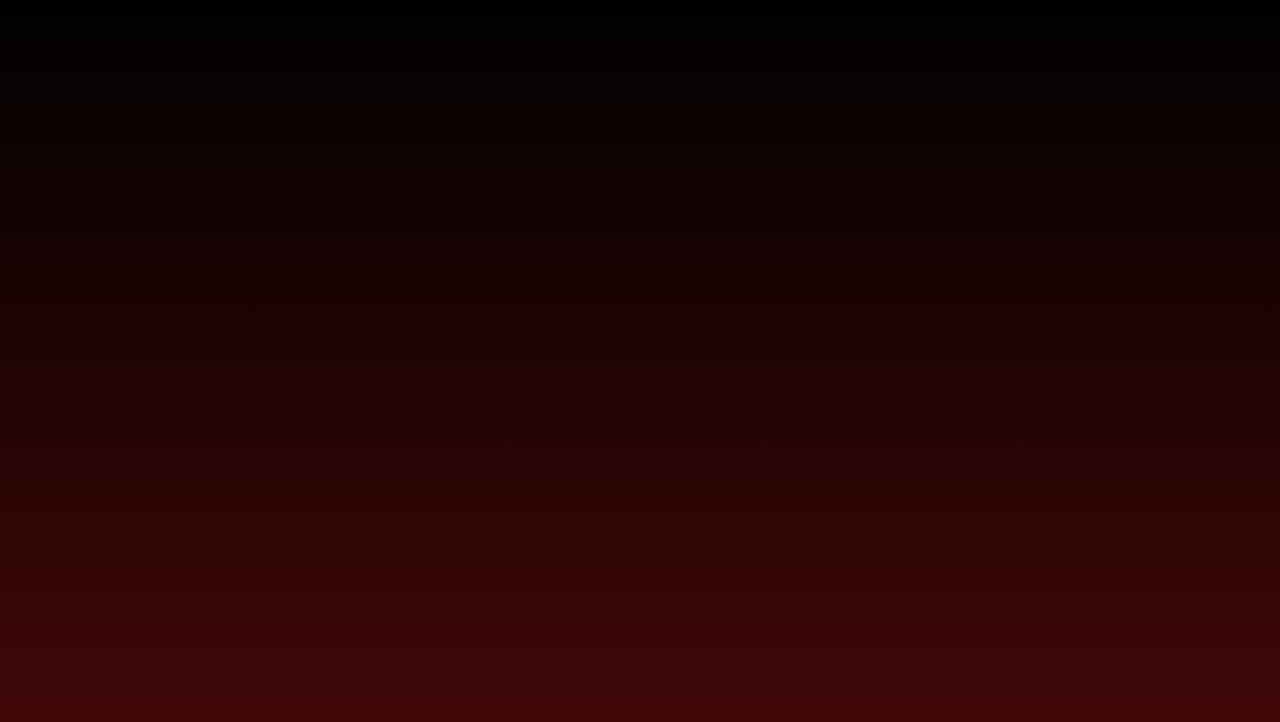
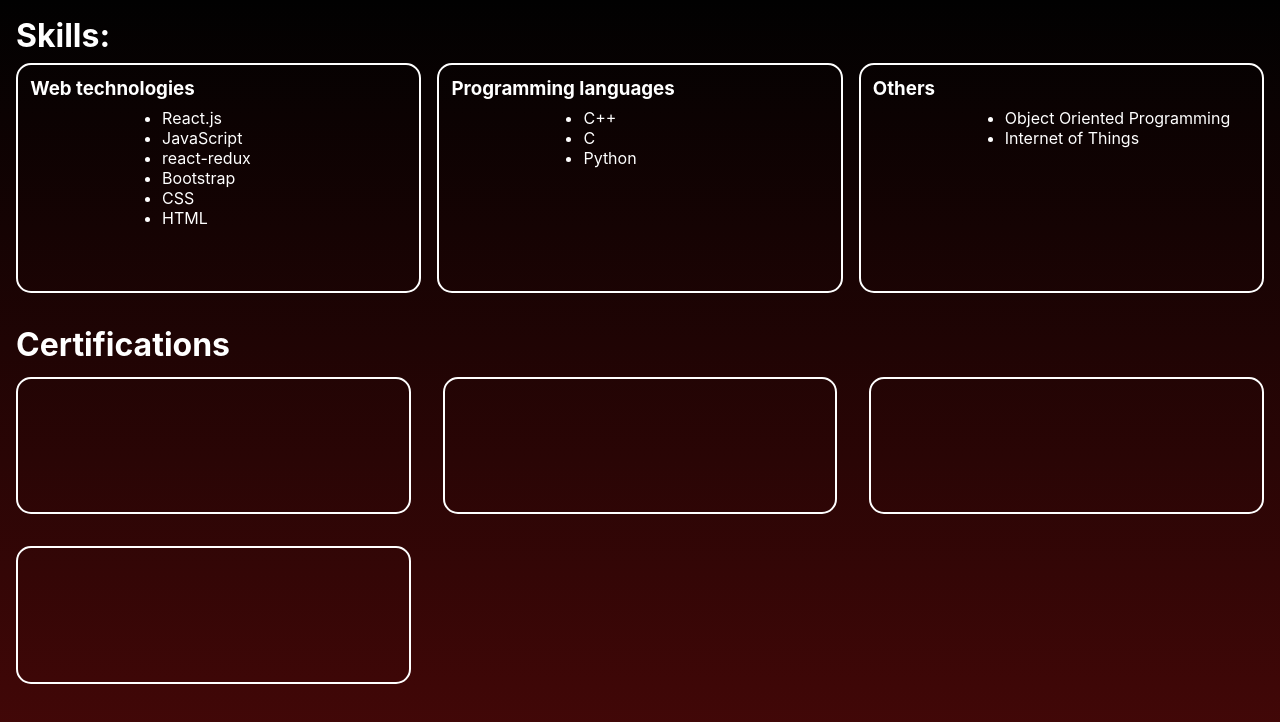
Before and after one commit to Ayyangurueswar/personal-portfolio, a React (Create React App) app: page /skills in a window 1280 px wide. Before the commit this address had no page. Shown: the top 722 px of the page. Built offline with nearby package versions, Linux system fonts and the light colour scheme.

Commit message:
Modified Skills page

```diff
--- a/src/About.js
+++ b/src/About.js
@@ -13,11 +13,11 @@ const About = () => {
             <button>Projects</button>
         </Link>
         <Link to={'/skills'} className='btn_wrapper'>
-            <button>Skills</button>
+            <button>Skills and Certifications</button>
         </Link>
-        <Link to={'/resume'} className='btn_wrapper'>
-            <button>View Resume</button>
-        </Link>
+        <a href='/' className='btn_wrapper'>
+          <button>View Resume</button>
+        </a>
         <Link to={'/contact'} className='btn_wrapper'>
             <button>Contact</button>
         </Link>
--- a/src/App.css
+++ b/src/App.css
@@ -6,8 +6,8 @@
 
 .about_container{
   font-size: 1.5rem;
-  width:100%;
-  height:100%;
+  width:100vw;
+  height:100vh;
   padding: 2%;
   display: flex;
   flex-direction: column;
@@ -17,8 +17,8 @@
 }
 
 .container{
-  width:100vw;
-  height:100vh;
+  width:100%;
+  height:100%;
   color: white;
   background: rgba(72, 8, 8, 1.0);
   background: linear-gradient(0deg, rgba(72, 8, 8, 1.0), rgba(1, 1, 1, 1.0));
@@ -101,6 +101,53 @@
   transition-duration: 500ms;
 }
 
-.description{
-  padding: 0.5rem;
+.description, .features{
+  padding-left: 0.5rem;
 }
+
+.features ul{
+  margin-left: 1.5rem;
+  margin-bottom: 0.5rem;
+}
+
+.skills_container{
+  width: 100vw;
+  height: 100vh;
+  padding: 1rem;
+}
+
+.skill_list{
+  width: 100%;
+  height: 30%;
+  display: grid;
+  grid-template-columns: repeat(3, 1fr);
+  gap: 1rem;
+  margin: 0.5rem 0;
+  margin-bottom: 2rem;
+}
+
+.skill{
+  border: 2px solid white;
+  border-radius: 15px;
+  padding: 3%;
+}
+
+.skill ul{
+  margin-left: 35%;
+  margin-top: 2%;
+}
+
+.certifications{
+  width: 100%;
+  height: 40%;
+  display: grid;
+  grid-template-columns: repeat(3, 1fr);
+  grid-auto-rows: minmax(2, auto);
+  gap: 2rem;
+  margin-top: 1%;
+}
+
+.cert{
+  border: 2px solid white;
+  border-radius: 15px;
+}
--- a/src/App.js
+++ b/src/App.js
@@ -3,6 +3,7 @@ import About from './About';
 import './App.css';
 import { BrowserRouter as Router, Routes, Route } from 'react-router-dom';
 import Projects from './Projects';
+import Skills from './Skills';
 
 function App() {
   return (
@@ -11,6 +12,7 @@ function App() {
         <Routes>
           <Route path='/' element={<About/>} exact/>
           <Route path='/projects' element={<Projects/>} exact/>
+          <Route path='/skills' element={<Skills/>} exact/>
         </Routes>
       </div>
     </Router>
--- a/src/Projects.js
+++ b/src/Projects.js
@@ -11,6 +11,14 @@ const Projects = () => {
           <h3>Food Delivery App</h3>
           <p>A food delivery app created using MERN stack technologies</p>
         </div>
+        <div className='features'>
+          <h4>Features</h4>
+          <ul>
+            <li>Allows the user to place and view orders</li>
+            <li>Added user authentication</li>
+            <li>Integrated third party APIs like mailtrap(for user authentication) and stripe(for payments)</li>
+          </ul>
+        </div>
       </div>
       <div className='project'>
         <a href='https://github.com/Ayyangurueswar/tic-tac-toe-game' className='card_container'>
@@ -19,6 +27,13 @@ const Projects = () => {
         <div className='description'>
           <h3>Tic Tac Toe game</h3>
           <p>A simple Tic Tac Toe game created using React.js</p>
+        </div>
+        <div className='features'>
+          <h4>Features</h4>
+          <ul>
+            <li>Allows the user to track the moves</li>
+            <li>Moves can be sorted in either ascending or descending order</li>
+          </ul>
         </div>
       </div>
       <div className='project'>
@@ -29,6 +44,15 @@ const Projects = () => {
           <h3>Bouncing balls game</h3>
           <p>Simple bouncing balls game created using JavaScript, CSS and HTML</p>
         </div>
+        <div className='features'>
+          <h4>Controls:</h4>
+          <ul>
+            <li>W - Move up</li>
+            <li>S - Move down</li>
+            <li>A - Move left</li>
+            <li>D - Move right</li>
+          </ul>
+        </div>
       </div>
     </div>
   )
--- /dev/null
+++ b/src/Skills.js
@@ -0,0 +1,54 @@
+import React from 'react'
+
+const Skills = () => {
+  return (
+    <div className='skills_container'>
+      <h1>Skills:</h1>
+      <div className='skill_list'>
+        <div className='skill'>
+          <h3>Web technologies</h3>
+          <ul>
+            <li>React.js</li>
+            <li>JavaScript</li>
+            <li>react-redux</li>
+            <li>Bootstrap</li>
+            <li>CSS</li>
+            <li>HTML</li>
+          </ul>
+        </div>
+        <div className='skill'>
+          <h3>Programming languages</h3>
+          <ul>
+            <li>C++</li>
+            <li>C</li>
+            <li>Python</li>
+          </ul>
+        </div>
+        <div className='skill'>
+          <h3>Others</h3>
+          <ul>
+            <li>Object Oriented Programming</li>
+            <li>Internet of Things</li>
+          </ul>
+        </div>
+      </div>
+      <h1>Certifications</h1>
+      <div className='certifications'>
+        <div className='cert'>
+
+        </div>
+        <div className='cert'>
+
+        </div>
+        <div className='cert'>
+
+        </div>
+        <div className='cert'>
+
+        </div>
+      </div>
+    </div>
+  )
+}
+
+export default Skills
```
